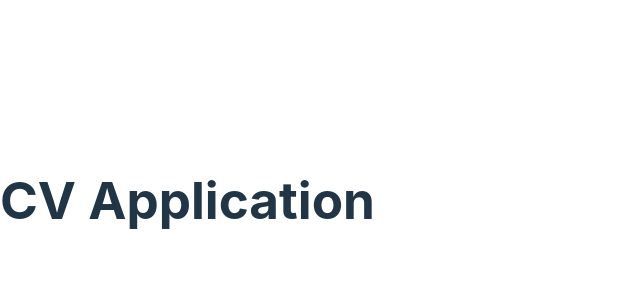
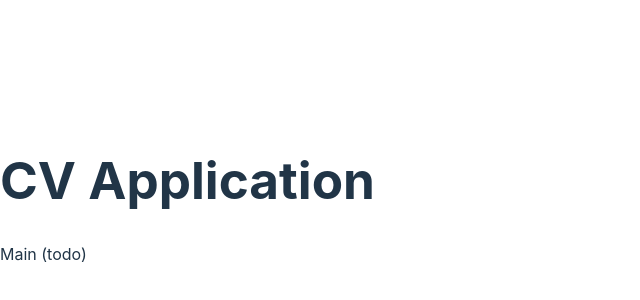
Before and after one commit to frarosset/cv-application, a React (Vite) app: page / in a window 1280 px wide. Shown: the part 200-500 px from the top of the page, without its empty margins (0-640 px from the left). Built offline with nearby package versions, Linux system fonts and the light colour scheme.

Commit message:
feat(Main): initialize Main component
The component is currently empty.

The component is set in the App component.

```diff
--- a/src/App.jsx
+++ b/src/App.jsx
@@ -1,9 +1,11 @@
 import Header from "./components/Header.jsx";
+import Main from "./components/Main.jsx";
 
 function App() {
   return (
     <>
       <Header />
+      <Main />
     </>
   );
 }
--- /dev/null
+++ b/src/components/Main.jsx
@@ -0,0 +1,9 @@
+function Main() {
+  return (
+    <main>
+      <p>Main (todo)</p>
+    </main>
+  );
+}
+
+export default Main;
```
